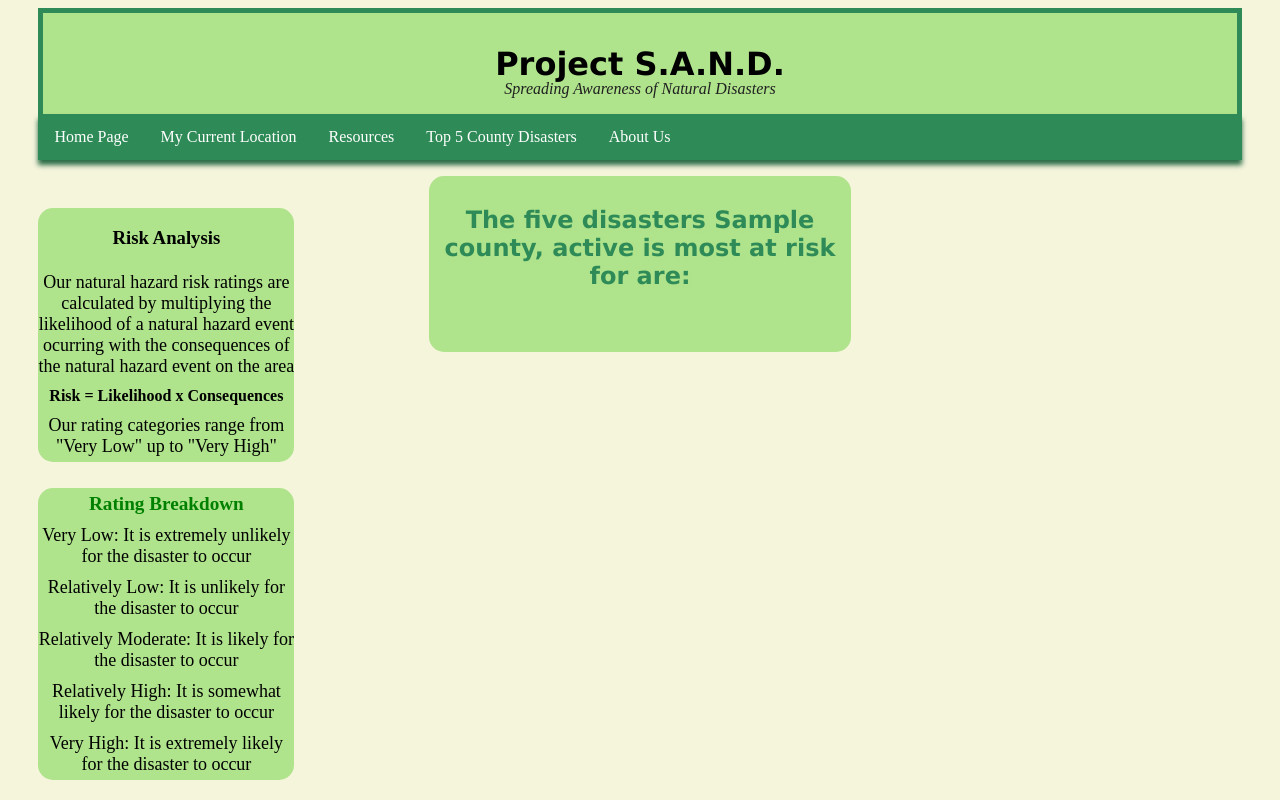
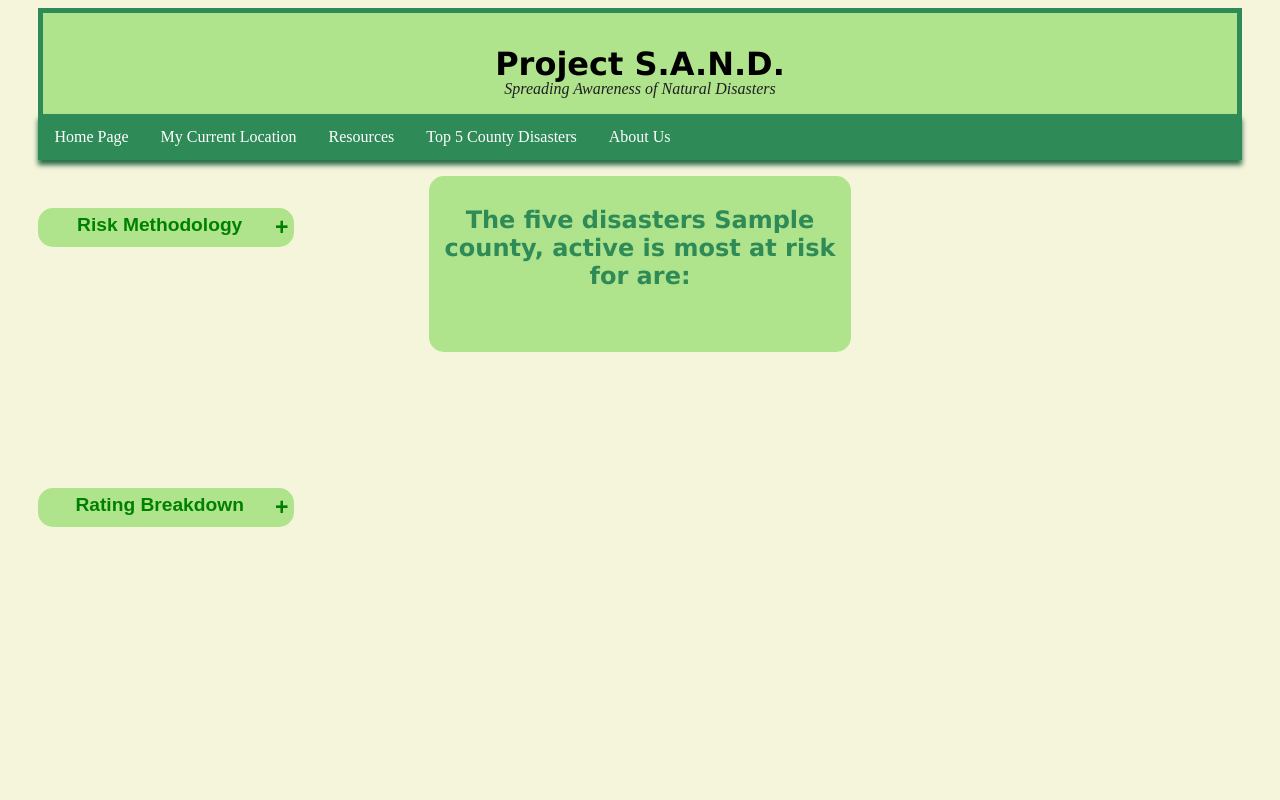
Before and after one commit to dynamiquet/Project-SAND, a Flask app: template templates/displaytop5data.html in a window 1280 px wide. Run offline with Flask 3, Linux system fonts and the light colour scheme; the template is opened without the code that fills it: most values are stand-ins (such as "Sample title", 1, 10 or a date in 2020).

Commit message:
added collapsibles to top5 page

```diff
--- a/templates/displaytop5data.html
+++ b/templates/displaytop5data.html
@@ -3,6 +3,7 @@
         <title>Project S.A.N.D.</title>
         <link rel="stylesheet" href="{{ url_for('static', filename='datastyle.css') }}">
         <script src="../static/scripts/Counties.js"></script>
+        <script src="../static/scripts/CollapsibleElements.js"></script>
     </head>
 
     <body>
@@ -63,20 +64,24 @@
         </div>
 
         <div class = "RiskInfo">
-            <h3 id = "RiskInfoHeader"> Risk Analysis</h3>
+            <button type="button" class="collapsible">Risk Methodology</button>
+            <div class = "content">
             <p> Our natural hazard risk ratings are calculated by multiplying the likelihood of a natural hazard event
                 ocurring with the consequences of the natural hazard event on the area</p>
             <strong> Risk = Likelihood x Consequences</strong>
             <p>Our rating categories range from "Very Low" up to "Very High"</p>
+            </div>
         </div>
 
         <div class="rating-breakdown">
-            <h3> Rating Breakdown </h3>
+            <button type="button" class="collapsible">Rating Breakdown</button>
+            <div class = "content">
             <p> Very Low: It is extremely unlikely for the disaster to occur</p>
             <p> Relatively Low: It is unlikely for the disaster to occur</p>
             <p> Relatively Moderate: It is likely for the disaster to occur </p>
             <p> Relatively High: It is somewhat likely for the disaster to occur</p>
             <p> Very High: It is extremely likely for the disaster to occur</p>
+            </div>
         </div>
     </body>
 </html>
```
